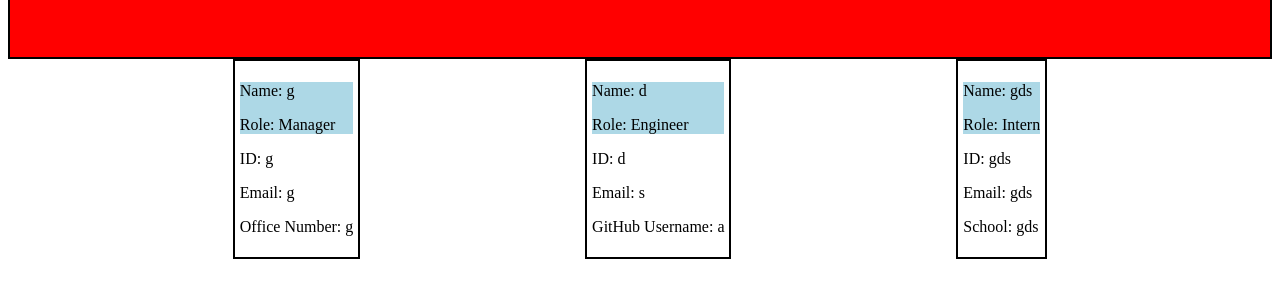
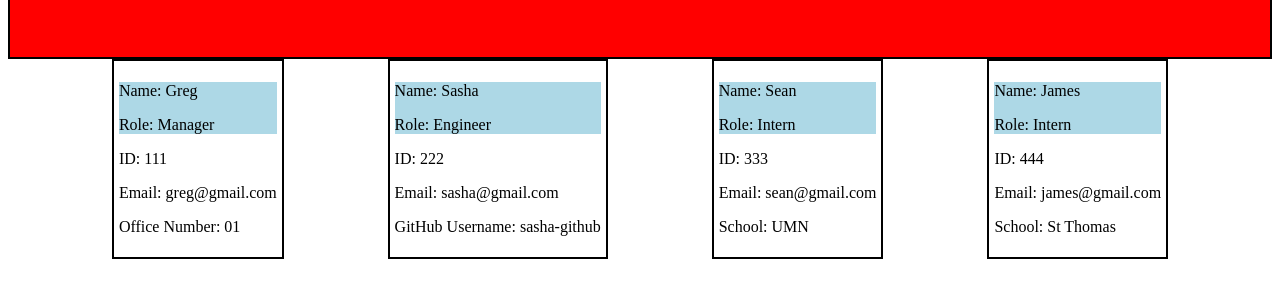
Before and after one commit to Greg-Trahan/10-team-generator, a website: page index.html in a window 1280 px wide. Shown: the part 120-418 px from the top of the page. Drawn offline with Linux system fonts and the light colour scheme.

Commit message:
add tests and update README

```diff
--- a/classes/engineer.js
+++ b/classes/engineer.js
@@ -1,5 +1,4 @@
 const inquirer = require("inquirer");
-const fs = require("fs");
 
 const Employee = require("./Employee");
 
--- a/index.html
+++ b/index.html
@@ -15,37 +15,49 @@
     <div id="displayArea">
       <div class="box">
         <div class="title">
-          <p>Name: g</p>
+          <p>Name: Greg</p>
           <p>Role: Manager</p>
         </div>
         <div class="details">
-          <p>ID: g</p>
-          <p>Email: g</p>
-          <p>Office Number: g</p>
+          <p>ID: 111</p>
+          <p>Email: greg@gmail.com</p>
+          <p>Office Number: 01</p>
         </div>
       </div>
 
       <div class="box">
         <div class="title">
-          <p>Name: d</p>
+          <p>Name: Sasha</p>
           <p>Role: Engineer</p>
         </div>
         <div class="details">
-          <p>ID: d</p>
-          <p>Email: s</p>
-          <p>GitHub Username: a</p>
+          <p>ID: 222</p>
+          <p>Email: sasha@gmail.com</p>
+          <p>GitHub Username: sasha-github</p>
         </div>
       </div>
 
       <div class="box">
         <div class="title">
-          <p>Name: gds</p>
+          <p>Name: Sean</p>
           <p>Role: Intern</p>
         </div>
         <div class="details">
-          <p>ID: gds</p>
-          <p>Email: gds</p>
-          <p>School: gds</p>
+          <p>ID: 333</p>
+          <p>Email: sean@gmail.com</p>
+          <p>School: UMN</p>
+        </div>
+      </div>
+
+      <div class="box">
+        <div class="title">
+          <p>Name: James</p>
+          <p>Role: Intern</p>
+        </div>
+        <div class="details">
+          <p>ID: 444</p>
+          <p>Email: james@gmail.com</p>
+          <p>School: St Thomas</p>
         </div>
       </div>
 </div>
```
Also changed, not shown: __tests__/Employee.test.js (added, +24 -0 lines), __tests__/Engineer.test.js (added, +9 -0 lines), __tests__/Intern.test.js (added, +8 -0 lines), __tests__/Manager.test.js (added, +8 -0 lines), classes/employee.js (+8 -5 lines), package.json (+12 -3 lines), README.md, __tests__/Employee-test.js (deleted), __tests__/Engineer-test.js (deleted), __tests__/Intern-test.js (deleted), __tests__/Manager-test.js (deleted), dist/Screenshot.PNG (added).
